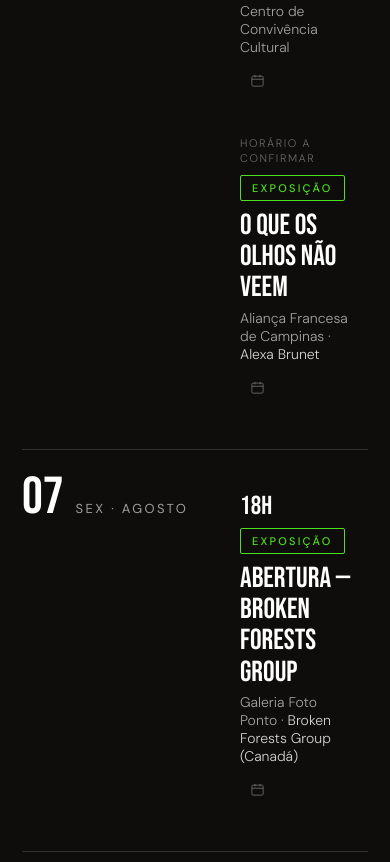
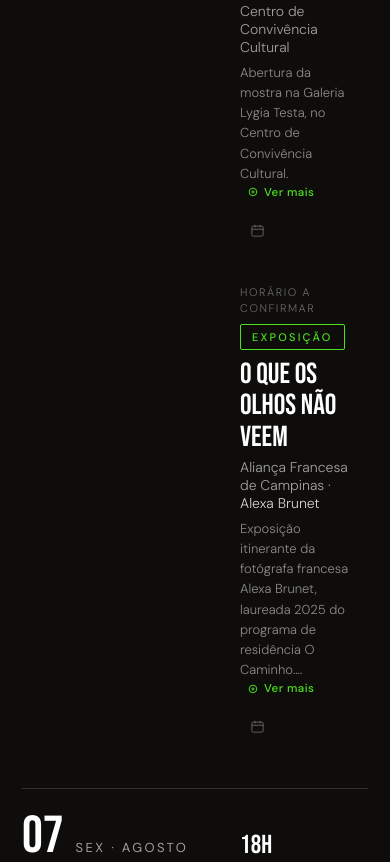
Before and after one commit to communitascom/fhf-2026, a plain HTML site: page index.html in a window 390 px wide. Shown: the part 7577-8439 px from the top of the page. Drawn offline with Linux system fonts and the light colour scheme.

Commit message:
Descrição resumida + Ver mais em cada atividade da vista por dia

```diff
--- a/assets/css/site.css
+++ b/assets/css/site.css
@@ -901,3 +901,22 @@ a { color: inherit; text-decoration: none; }
   border-bottom: 1px solid currentColor;
 }
 .acao-link:hover { color: var(--white); }
+
+/* ─── DESCRIÇÃO CURTA + "VER MAIS" NO CARD DO DIA ────────────── */
+.day-item-d {
+  display: block; margin-top: 7px; max-width: 62ch;
+  font-size: 13px; font-weight: 300; line-height: 1.55; color: rgba(255,255,255,0.52);
+}
+.ver-mais {
+  display: inline-flex; align-items: center; gap: 4px; margin-left: 7px;
+  font-size: 11.5px; font-weight: 500; letter-spacing: 0.04em; white-space: nowrap;
+  color: var(--acento-lt); transition: color 0.25s, gap 0.25s;
+}
+.day-item:hover .ver-mais { gap: 7px; }
+.ver-mais svg {
+  width: 13px; height: 13px; fill: none; stroke: currentColor; stroke-width: 1.8;
+  flex: none;
+}
+@media (max-width: 720px) {
+  .day-item-d { max-width: none; }
+}
--- a/assets/js/site.js
+++ b/assets/js/site.js
@@ -55,6 +55,18 @@
   const SVG_MAPA = '<svg viewBox="0 0 24 24" aria-hidden="true">'
     + '<path d="M12 21s7-5.5 7-11a7 7 0 1 0-14 0c0 5.5 7 11 7 11z"/>'
     + '<circle cx="12" cy="10" r="2.6"/></svg>';
+
+  /** Resumo curto da descrição para o card do dia — corta em palavra inteira. */
+  function resumo(texto, max) {
+    if (!texto) return '';
+    max = max || 108;
+    if (texto.length <= max) return texto;
+    const corte = texto.slice(0, max);
+    return corte.slice(0, corte.lastIndexOf(' ')) + '\u2026';
+  }
+
+  const SVG_VERMAIS = '<svg viewBox="0 0 24 24" aria-hidden="true">'
+    + '<circle cx="11" cy="11" r="7"/><path d="M11 8v6M8 11h6"/></svg>';
 
   function periodo(a) {
     if (a.inicio === a.fim) return dia(a.inicio) + '/08';
@@ -391,6 +403,8 @@
                 <span class="di-tag">${DATA.tipos[a.tipo].nome}</span>
               </span>
               <span class="day-item-l">${DATA.locais[a.local].nome}${a.artista ? ' \u00b7 <em>' + a.artista + '</em>' : ''}${a.inscricaoUrl ? ' <i class="di-insc">\u2022 inscri\u00e7\u00e3o</i>' : ''}</span>
+              ${a.desc ? `<span class="day-item-d">${resumo(a.desc)}
+                <span class="ver-mais">${SVG_VERMAIS}Ver mais</span></span>` : ''}
             </span>
             <button class="di-cal" data-ics="${a.id}" title="Adicionar à agenda" aria-label="Adicionar ${a.titulo} à agenda">
               <svg viewBox="0 0 24 24" aria-hidden="true"><rect x="3" y="5" width="18" height="16" rx="2"/><path d="M8 3v4M16 3v4M3 10h18"/></svg>
```
